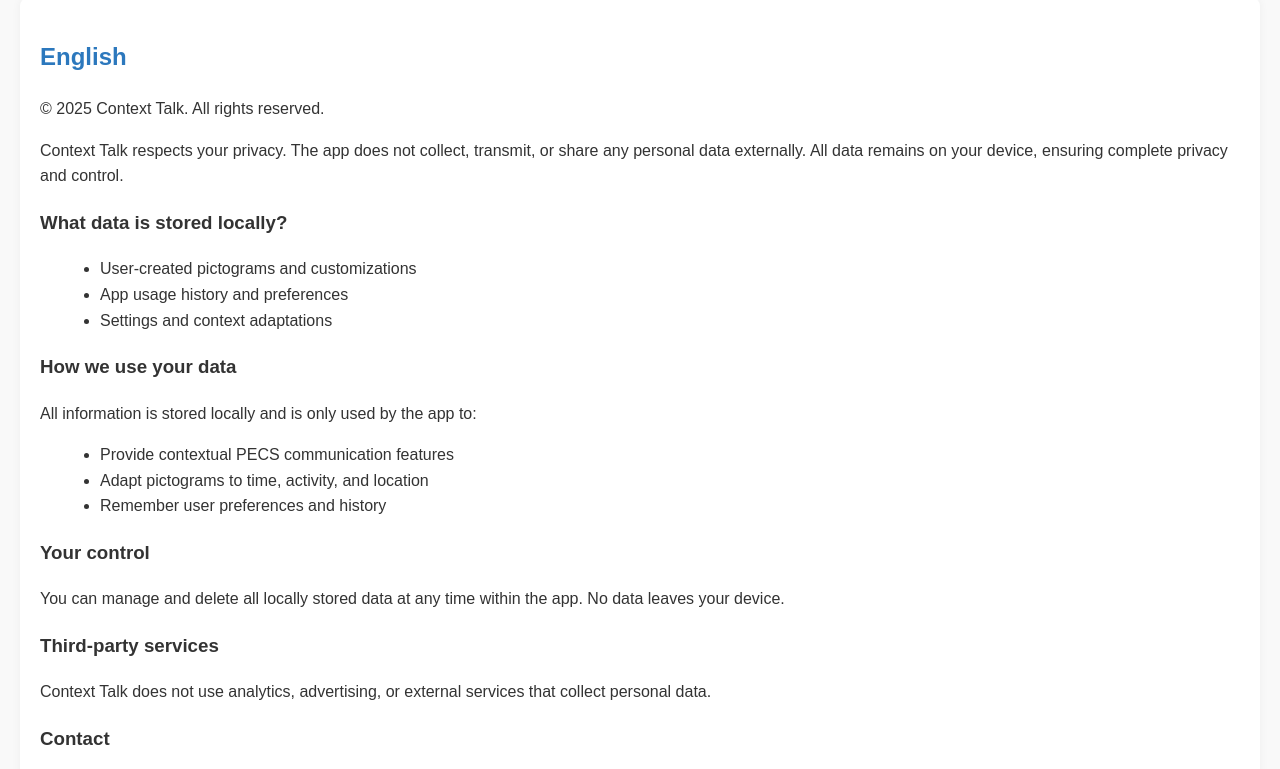
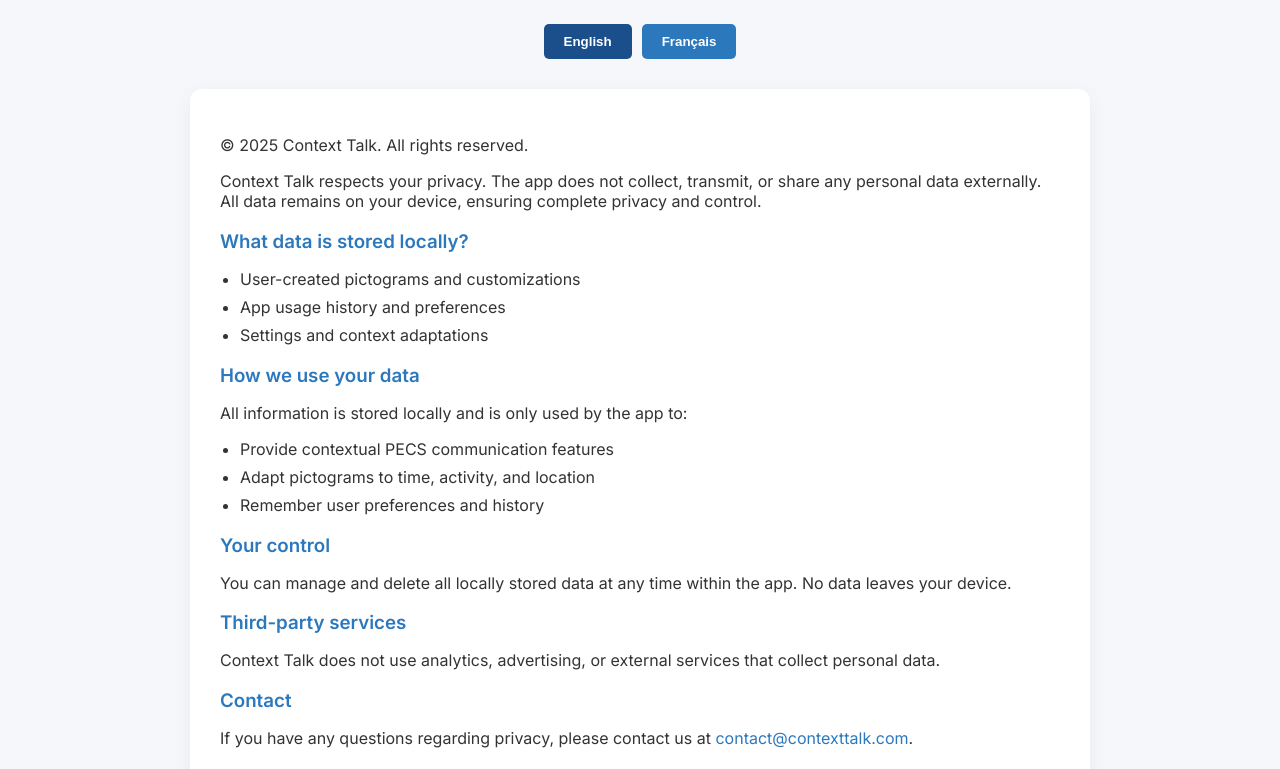
Before and after one commit to hadarisas/context_talk_privacy, a plain HTML site: page index.html in a window 1280 px wide. Shown: the part 96-865 px from the top of the page. Drawn offline with Linux system fonts and the light colour scheme.

Commit message:
enhance privacy policy page design

```diff
--- a/index.html
+++ b/index.html
@@ -4,45 +4,117 @@
     <meta charset="UTF-8" />
     <meta name="viewport" content="width=device-width, initial-scale=1.0" />
     <title>Privacy Policy / Politique de confidentialité - Context Talk</title>
+    <link
+      href="https://fonts.googleapis.com/css2?family=Inter:wght@400;600&display=swap"
+      rel="stylesheet"
+    />
     <style>
+      :root {
+        --primary-color: #2c78bd;
+        --background-color: #f5f7fa;
+        --card-color: #ffffff;
+        --text-color: #333333;
+        --heading-color: #2c78bd;
+      }
+      * {
+        box-sizing: border-box;
+      }
       body {
-        font-family: Arial, sans-serif;
-        line-height: 1.6;
-        margin: 20px;
-        padding: 0;
-        background-color: #f9f9f9;
-        color: #333;
+        font-family: "Inter", sans-serif;
+        background-color: var(--background-color);
+        color: var(--text-color);
+        margin: 0;
+        padding: 20px;
       }
-      h1,
+      .container {
+        max-width: 900px;
+        margin: 0 auto;
+      }
+      h1 {
+        text-align: center;
+        color: var(--primary-color);
+        margin-bottom: 40px;
+        font-size: 2rem;
+      }
+      .toggle-btn {
+        display: flex;
+        justify-content: center;
+        margin-bottom: 30px;
+      }
+      .toggle-btn button {
+        background-color: var(--primary-color);
+        color: #fff;
+        border: none;
+        padding: 10px 20px;
+        margin: 0 5px;
+        border-radius: 5px;
+        cursor: pointer;
+        font-weight: 600;
+        transition: background 0.3s;
+      }
+      .toggle-btn button.active,
+      .toggle-btn button:hover {
+        background-color: #1b4f8c;
+      }
+      .card {
+        background-color: var(--card-color);
+        border-radius: 12px;
+        padding: 30px;
+        margin-bottom: 30px;
+        box-shadow: 0 4px 20px rgba(0, 0, 0, 0.05);
+        transition: transform 0.3s;
+      }
+      .card:hover {
+        transform: translateY(-3px);
+      }
       h2 {
-        color: #2c78bd;
+        color: var(--heading-color);
+        margin-top: 0;
       }
-      .section {
-        margin-bottom: 30px;
-        background: #fff;
-        padding: 20px;
-        border-radius: 8px;
-        box-shadow: 0 0 10px rgba(0, 0, 0, 0.05);
+      h3 {
+        margin-bottom: 10px;
+        color: var(--primary-color);
       }
       ul {
         margin-left: 20px;
+        padding-left: 0;
+      }
+      ul li {
+        margin-bottom: 8px;
       }
       a {
-        color: #2c78bd;
+        color: var(--primary-color);
         text-decoration: none;
+      }
+      @media (max-width: 600px) {
+        body {
+          padding: 15px;
+        }
+        h1 {
+          font-size: 1.5rem;
+        }
+        .card {
+          padding: 20px;
+        }
       }
     </style>
   </head>
   <body>
+    <div class="container">
       <h1>Privacy Policy / Politique de confidentialité</h1>
 
-    <div class="section">
-      <h2>English</h2>
+      <div class="toggle-btn">
+        <button id="en-btn" class="active">English</button>
+        <button id="fr-btn">Français</button>
+      </div>
+
+      <!-- English Section -->
+      <div class="card" id="en-section">
         <p>© 2025 Context Talk. All rights reserved.</p>
         <p>
-        Context Talk respects your privacy. The app does not collect, transmit,
-        or share any personal data externally. All data remains on your device,
-        ensuring complete privacy and control.
+          Context Talk respects your privacy. The app does not collect,
+          transmit, or share any personal data externally. All data remains on
+          your device, ensuring complete privacy and control.
         </p>
 
         <h3>What data is stored locally?</h3>
@@ -62,8 +134,8 @@
 
         <h3>Your control</h3>
         <p>
-        You can manage and delete all locally stored data at any time within the
-        app. No data leaves your device.
+          You can manage and delete all locally stored data at any time within
+          the app. No data leaves your device.
         </p>
 
         <h3>Third-party services</h3>
@@ -79,14 +151,14 @@
         </p>
       </div>
 
-    <div class="section">
-      <h2>Français</h2>
+      <!-- French Section -->
+      <div class="card" id="fr-section" style="display: none">
         <p>© 2025 Context Talk. Tous droits réservés.</p>
         <p>
           Context Talk respecte votre vie privée. L’application ne collecte, ne
           transmet et ne partage aucune donnée personnelle à l’extérieur. Toutes
-        les données restent sur votre appareil, garantissant confidentialité et
-        contrôle total.
+          les données restent sur votre appareil, garantissant confidentialité
+          et contrôle total.
         </p>
 
         <h3>Quelles données sont stockées localement ?</h3>
@@ -98,19 +170,24 @@
 
         <h3>Comment les données sont utilisées</h3>
         <p>
-        Toutes les informations sont stockées localement et utilisées uniquement
-        par l’application pour :
+          Toutes les informations sont stockées localement et utilisées
+          uniquement par l’application pour :
         </p>
         <ul>
-        <li>Fournir les fonctionnalités de communication PECS contextuelles</li>
+          <li>
+            Fournir les fonctionnalités de communication PECS contextuelles
+          </li>
           <li>Adapter les pictogrammes selon l’heure, l’activité et le lieu</li>
-        <li>Se souvenir des préférences et de l’historique de l’utilisateur</li>
+          <li>
+            Se souvenir des préférences et de l’historique de l’utilisateur
+          </li>
         </ul>
 
         <h3>Contrôle de l’utilisateur</h3>
         <p>
-        Vous pouvez gérer et supprimer toutes les données stockées localement à
-        tout moment via l’application. Aucune donnée ne quitte votre appareil.
+          Vous pouvez gérer et supprimer toutes les données stockées localement
+          à tout moment via l’application. Aucune donnée ne quitte votre
+          appareil.
         </p>
 
         <h3>Services tiers</h3>
@@ -125,5 +202,27 @@
           <a href="mailto:contact@contexttalk.com">contact@contexttalk.com</a>.
         </p>
       </div>
+    </div>
+
+    <script>
+      const enBtn = document.getElementById("en-btn");
+      const frBtn = document.getElementById("fr-btn");
+      const enSection = document.getElementById("en-section");
+      const frSection = document.getElementById("fr-section");
+
+      enBtn.addEventListener("click", () => {
+        enSection.style.display = "block";
+        frSection.style.display = "none";
+        enBtn.classList.add("active");
+        frBtn.classList.remove("active");
+      });
+
+      frBtn.addEventListener("click", () => {
+        enSection.style.display = "none";
+        frSection.style.display = "block";
+        enBtn.classList.remove("active");
+        frBtn.classList.add("active");
+      });
+    </script>
   </body>
 </html>
```
Lines whose indentation alone changed are shown as unchanged.
